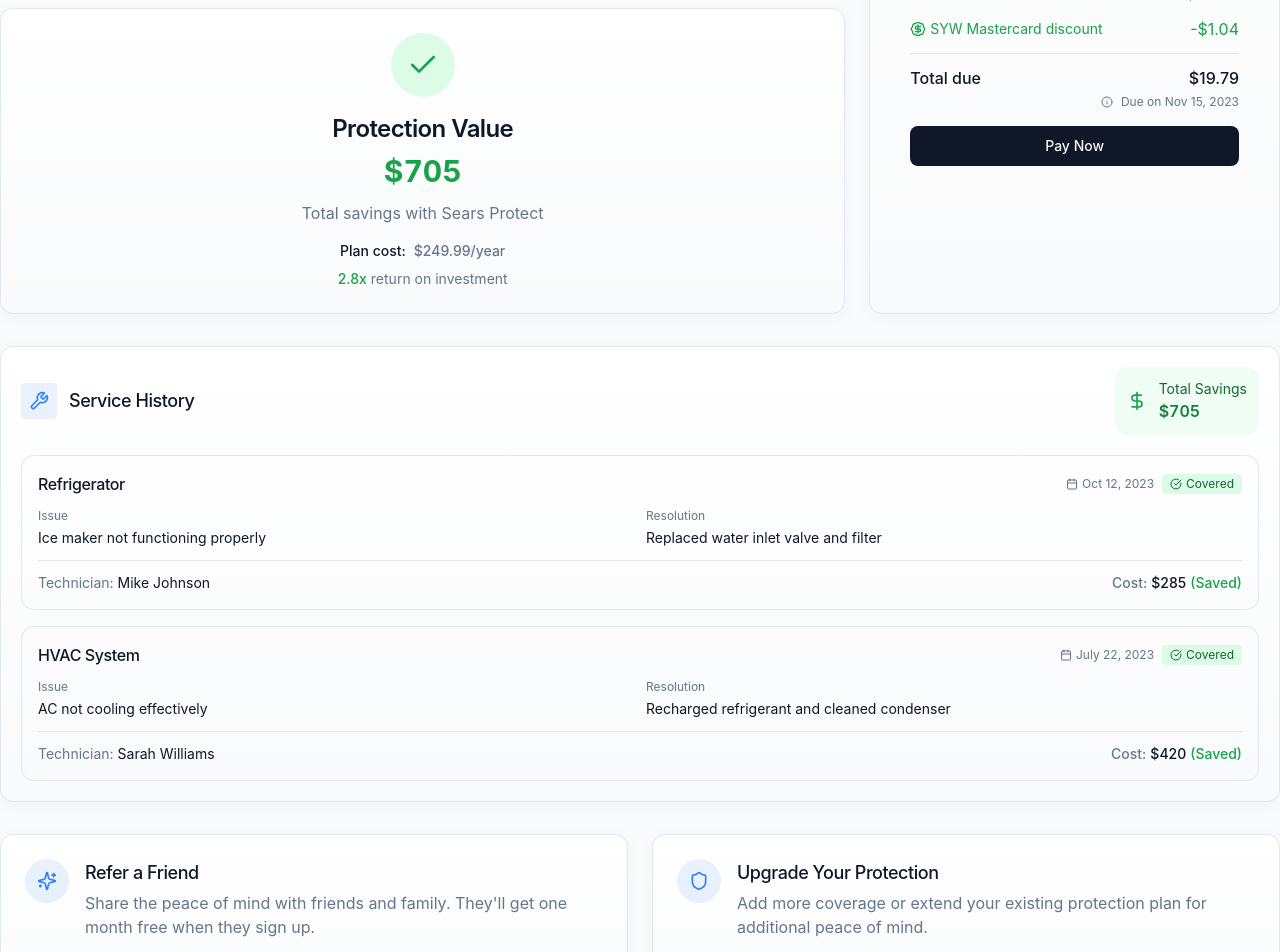
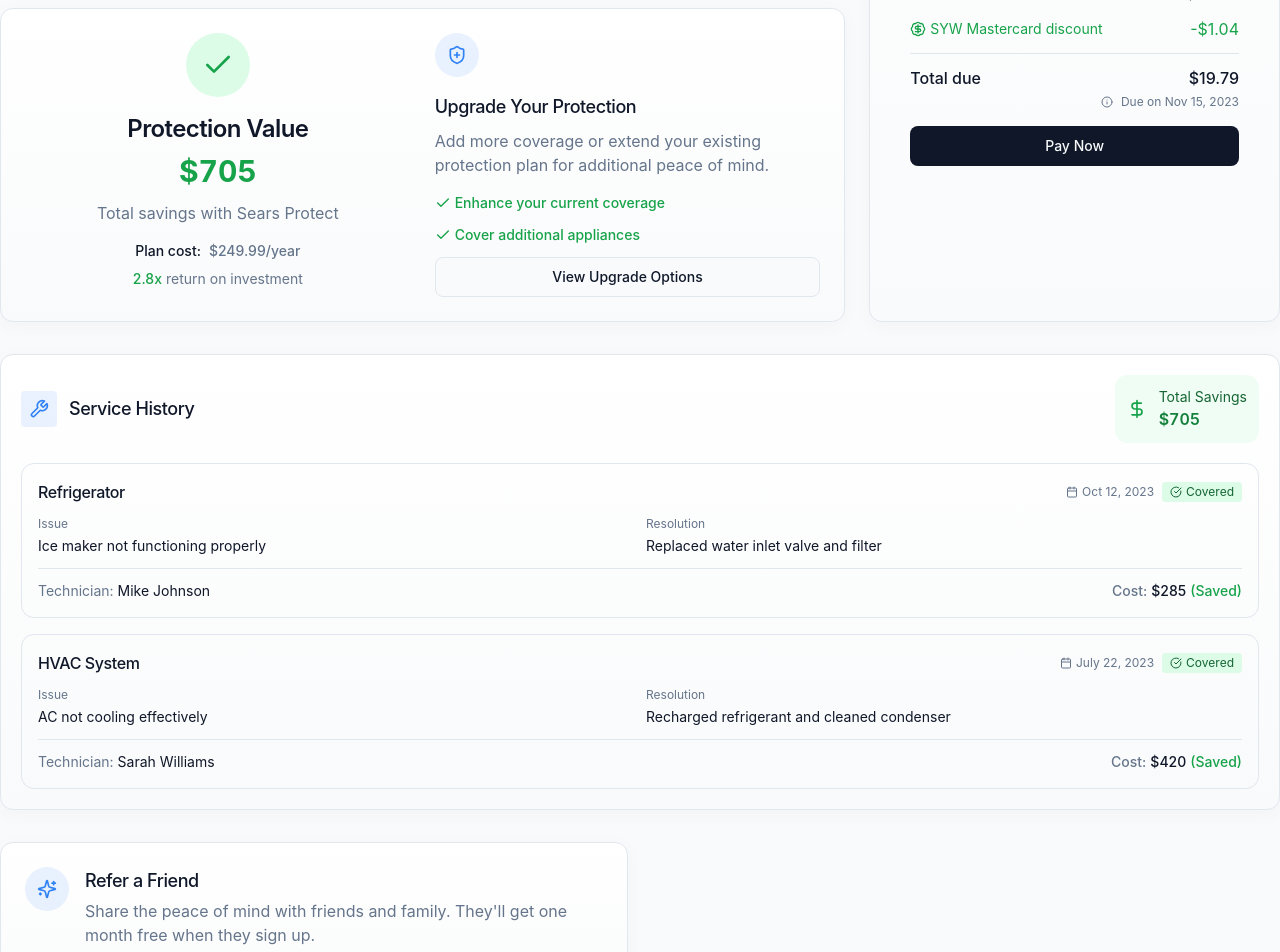
Before and after one commit to eagleaigolf/secure-home-nexus, a React (Vite) app: page /protect in a window 1280 px wide. Shown: the part 620-1572 px from the top of the page. Built offline with nearby package versions, Linux system fonts and the light colour scheme.

Commit message:
Merge protection value with upgrade card
Combined the protection value card with the upgrade protection card.

```diff
--- a/src/pages/Protect.tsx
+++ b/src/pages/Protect.tsx
@@ -1,6 +1,6 @@
 
 import React from 'react';
-import { Shield, Check, Sparkles, Share2 } from 'lucide-react';
+import { Shield, Check, Sparkles, Share2, ShieldPlus } from 'lucide-react';
 import ProtectContract from '@/components/protect/ProtectContract';
 import ServiceHistory from '@/components/protect/ServiceHistory';
 import MonthlyBilling from '@/components/protect/MonthlyBilling';
@@ -86,8 +86,10 @@ const Protect: React.FC = () => {
         <div className="lg:col-span-2">
           <ProtectContract contract={contract} />
 
-          {/* Protection Value Card - Now inside the same column as ProtectContract */}
+          {/* Combined Protection Value & Upgrade Card */}
           <Card variant="premium" className="p-6 mt-6">
+            <div className="grid grid-cols-1 md:grid-cols-2 gap-6">
+              {/* Protection Value Section */}
               <div className="text-center">
                 <div className="w-16 h-16 mx-auto bg-green-100 rounded-full flex items-center justify-center mb-4">
                   <Check className="h-8 w-8 text-green-600" />
@@ -108,6 +110,33 @@ const Protect: React.FC = () => {
                 <div className="mt-2 text-sm">
                   <span className="text-green-600 font-medium">{savingsRatio.toFixed(1)}x</span>
                   <span className="text-muted-foreground ml-1">return on investment</span>
+                </div>
+              </div>
+
+              {/* Upgrade Protection Section */}
+              <div className="flex flex-col justify-between">
+                <div>
+                  <div className="p-3 bg-homebase/10 text-homebase rounded-full inline-flex mb-4">
+                    <ShieldPlus className="h-5 w-5" />
+                  </div>
+                  <h3 className="text-lg font-medium">Upgrade Your Protection</h3>
+                  <p className="text-muted-foreground mt-2 mb-4">
+                    Add more coverage or extend your existing protection plan for additional peace of mind.
+                  </p>
+                </div>
+                <div className="space-y-3">
+                  <div className="text-sm flex items-center gap-1 font-medium text-green-600">
+                    <Check className="h-4 w-4" />
+                    <span>Enhance your current coverage</span>
+                  </div>
+                  <div className="text-sm flex items-center gap-1 font-medium text-green-600">
+                    <Check className="h-4 w-4" />
+                    <span>Cover additional appliances</span>
+                  </div>
+                  <Button variant="outline" className="w-full">
+                    View Upgrade Options
+                  </Button>
+                </div>
               </div>
             </div>
           </Card>
@@ -142,23 +171,6 @@ const Protect: React.FC = () => {
             </div>
           </div>
         </Card>
-
-        <Card variant="premium" className="p-6">
-          <div className="flex items-start gap-4">
-            <div className="p-3 bg-homebase/10 text-homebase rounded-full">
-              <Shield className="h-5 w-5" />
-            </div>
-            <div>
-              <h3 className="text-lg font-medium">Upgrade Your Protection</h3>
-              <p className="text-muted-foreground mt-1 mb-4">
-                Add more coverage or extend your existing protection plan for additional peace of mind.
-              </p>
-              <Button variant="outline" className="w-full">
-                View Upgrade Options
-              </Button>
-            </div>
-          </div>
-        </Card>
       </div>
     </div>
   );
```
Lines whose indentation alone changed are shown as unchanged.
